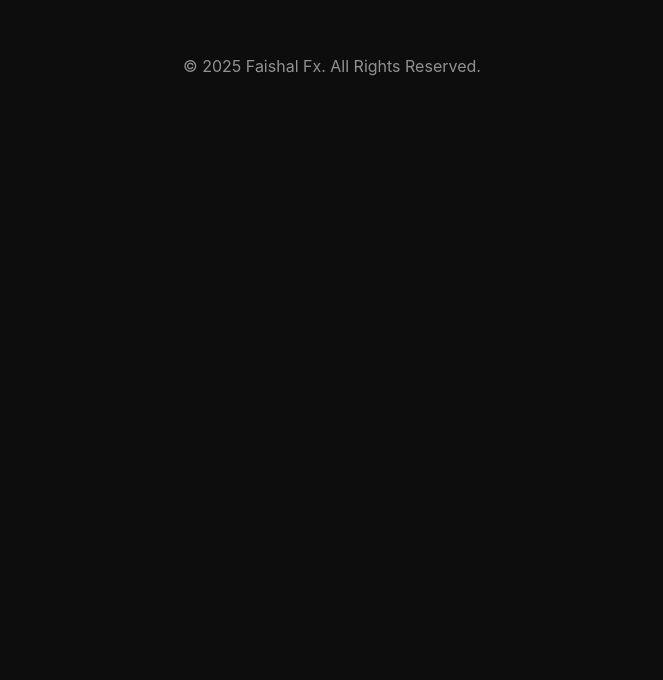
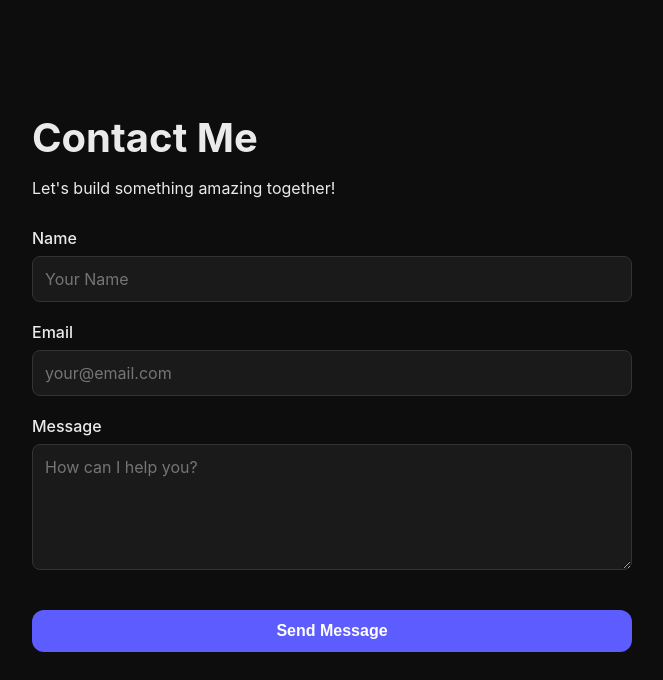
Before and after one commit to Fallonava/dev-X, a React (Vite) app: page / in a window 1280 px wide. Shown: the part 800-1480 px from the top of the page, without its empty margins (308-971 px from the left). Before the commit the page ends 932 px from the top, so only its background shows below. Built offline with nearby package versions, Linux system fonts and the light colour scheme.

Commit message:
feat: Set up initial project structure with global styles, smooth scrolling, and a contact form component.

```diff
--- a/src/App.jsx
+++ b/src/App.jsx
@@ -5,6 +5,8 @@ import gsap from "gsap";
 import Hero from "./components/Hero";
 import Navbar from "./components/Navbar";
 import Footer from "./components/Footer";
+
+import Contact from "./components/Contact";
 
 export default function App() {
   useEffect(() => {
@@ -38,6 +40,7 @@ export default function App() {
     <>
       <Navbar />
       <Hero />
+      <Contact />
       <Footer />
     </>
   );
--- /dev/null
+++ b/src/components/Contact.jsx
@@ -0,0 +1,99 @@
+import React, { useState } from "react";
+
+export default function Contact() {
+    const [formData, setFormData] = useState({
+        name: "",
+        email: "",
+        message: "",
+    });
+    const [status, setStatus] = useState("idle"); // idle, loading, success, error
+
+    const handleChange = (e) => {
+        setFormData({ ...formData, [e.target.name]: e.target.value });
+    };
+
+    const handleSubmit = async (e) => {
+        e.preventDefault();
+        setStatus("loading");
+
+        try {
+            // REPLACE THIS URL WITH YOUR ACTUAL N8N WEBHOOK URL
+            const webhookUrl = "https://your-n8n-instance.com/webhook/contact-form";
+
+            const response = await fetch(webhookUrl, {
+                method: "POST",
+                headers: { "Content-Type": "application/json" },
+                body: JSON.stringify(formData),
+            });
+
+            if (response.ok) {
+                setStatus("success");
+                setFormData({ name: "", email: "", message: "" });
+            } else {
+                setStatus("error");
+            }
+        } catch (error) {
+            console.error("Error submitting form:", error);
+            setStatus("error");
+        }
+    };
+
+    return (
+        <section id="contact" className="contact fade">
+            <h2>Contact Me</h2>
+            <p>Let's build something amazing together!</p>
+
+            <form onSubmit={handleSubmit} className="contact-form">
+                <div className="form-group">
+                    <label htmlFor="name">Name</label>
+                    <input
+                        type="text"
+                        id="name"
+                        name="name"
+                        value={formData.name}
+                        onChange={handleChange}
+                        required
+                        placeholder="Your Name"
+                    />
+                </div>
+
+                <div className="form-group">
+                    <label htmlFor="email">Email</label>
+                    <input
+                        type="email"
+                        id="email"
+                        name="email"
+                        value={formData.email}
+                        onChange={handleChange}
+                        required
+                        placeholder="your@email.com"
+                    />
+                </div>
+
+                <div className="form-group">
+                    <label htmlFor="message">Message</label>
+                    <textarea
+                        id="message"
+                        name="message"
+                        value={formData.message}
+                        onChange={handleChange}
+                        required
+                        placeholder="How can I help you?"
+                        rows="5"
+                    ></textarea>
+                </div>
+
+                <button type="submit" className="btn" disabled={status === "loading"}>
+                    {status === "loading" ? "Sending..." : "Send Message"}
+                </button>
+
+                {status === "success" && (
+                    <p className="success-msg">Message sent successfully! 🚀</p>
+                )}
+                {status === "error" && (
+                    <p className="error-msg">Oops! Something went wrong. Please try again.</p>
+                )}
+            </form>
+        </section>
+    );
+}
--- a/src/global.css
+++ b/src/global.css
@@ -2,6 +2,8 @@
   --bg: #0d0d0d;
   --text: #eaeaea;
   --primary: #5c5cff;
+  --input-bg: #1a1a1a;
+  --border: #333;
 }
 
 body {
@@ -21,6 +23,7 @@ body {
   top: 0;
   width: 100%;
   backdrop-filter: blur(10px);
+  z-index: 1000;
 }
 
 .navbar ul {
@@ -60,6 +63,75 @@ body {
   color: white;
   text-decoration: none;
   font-weight: bold;
+  border: none;
+  cursor: pointer;
+  font-size: 1rem;
+  transition: opacity 0.2s;
+}
+
+.btn:hover {
+  opacity: 0.9;
+}
+
+.btn:disabled {
+  opacity: 0.5;
+  cursor: not-allowed;
+}
+
+/* CONTACT */
+.contact {
+  padding: 80px 50px;
+  max-width: 600px;
+  margin: 0 auto;
+}
+
+.contact h2 {
+  font-size: 2.5rem;
+  margin-bottom: 10px;
+}
+
+.contact-form {
+  display: flex;
+  flex-direction: column;
+  gap: 20px;
+  margin-top: 30px;
+}
+
+.form-group {
+  display: flex;
+  flex-direction: column;
+  gap: 8px;
+}
+
+.form-group label {
+  font-weight: 500;
+}
+
+.form-group input,
+.form-group textarea {
+  padding: 12px;
+  border-radius: 8px;
+  border: 1px solid var(--border);
+  background: var(--input-bg);
+  color: var(--text);
+  font-family: inherit;
+  font-size: 1rem;
+}
+
+.form-group input:focus,
+.form-group textarea:focus {
+  outline: 2px solid var(--primary);
+  border-color: transparent;
+}
+
+.success-msg {
+  color: #4ade80;
+  font-weight: bold;
+}
+
+.error-msg {
+  color: #f87171;
+  font-weight: bold;
 }
 
 /* FOOTER */
```
Also changed, not shown: 1 other file (tests, documents, lock files or other folders).
